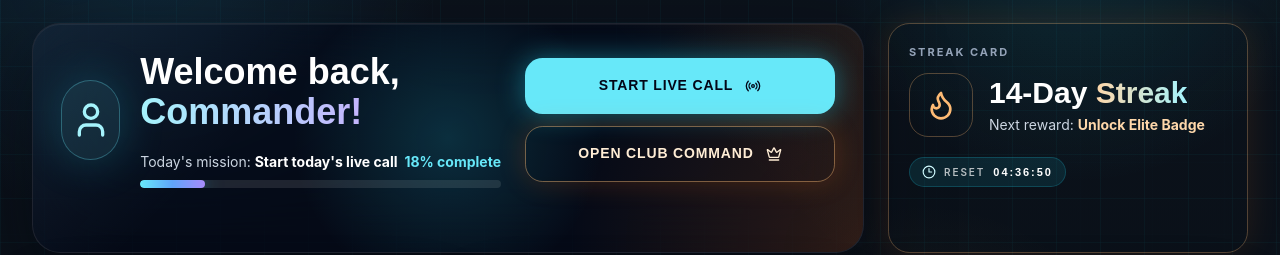
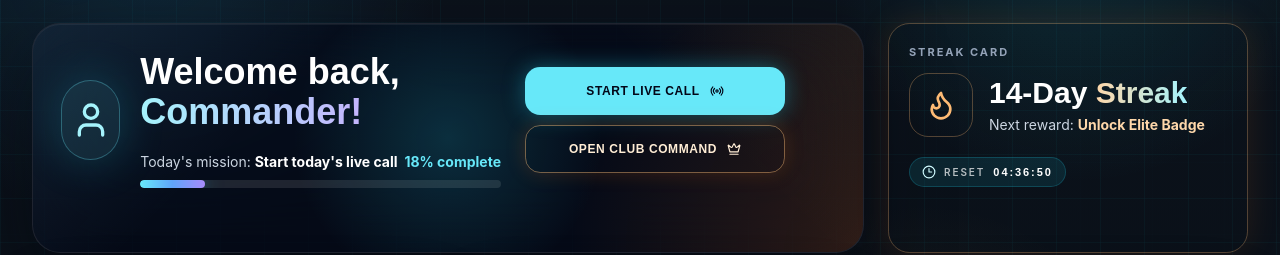
Before and after one commit to esportAdmin/arenax-z, a Next.js app: page /dashboard in a window 1280 px wide. Shown: the part 198-453 px from the top of the page. Built offline with nearby package versions, Linux system fonts and the light colour scheme; no server answers.

Commit message:
fix: reduce dashboard hero cta size

```diff
--- a/app/dashboard/page.tsx
+++ b/app/dashboard/page.tsx
@@ -275,22 +275,22 @@ export default function Page() {
                 </div>
               </div>
 
-              <div className="grid gap-3 sm:grid-cols-2 xl:grid-cols-1">
+              <div className="grid gap-2.5 sm:grid-cols-2 xl:max-w-[260px] xl:grid-cols-1">
                 <button
                   type="button"
                   onClick={() => router.push("/live-calls")}
-                  className="inline-flex min-h-14 items-center justify-center gap-3 whitespace-normal rounded-[1.1rem] bg-cyan-300 px-5 py-4 text-center font-display text-sm font-black uppercase leading-tight tracking-[0.06em] text-slate-950 shadow-[0_0_28px_rgba(34,211,238,0.45)] transition-transform hover:-translate-y-0.5 hover:bg-cyan-200"
+                  className="inline-flex min-h-11 items-center justify-center gap-2.5 whitespace-normal rounded-[0.95rem] bg-cyan-300 px-4 py-3 text-center font-display text-xs font-black uppercase leading-tight tracking-[0.05em] text-slate-950 shadow-[0_0_22px_rgba(34,211,238,0.38)] transition-transform hover:-translate-y-0.5 hover:bg-cyan-200 sm:min-h-12"
                 >
                   Start Live Call
-                  <Radio className="h-4 w-4" />
+                  <Radio className="h-3.5 w-3.5" />
                 </button>
                 <button
                   type="button"
                   onClick={() => router.push("/clubs")}
-                  className="inline-flex min-h-14 items-center justify-center gap-3 whitespace-normal rounded-[1.1rem] border border-orange-300/45 bg-orange-500/16 px-5 py-4 text-center font-display text-sm font-black uppercase leading-tight tracking-[0.06em] text-orange-100 shadow-[0_0_28px_rgba(249,115,22,0.2)] transition-transform hover:-translate-y-0.5 hover:bg-orange-500/24"
+                  className="inline-flex min-h-11 items-center justify-center gap-2.5 whitespace-normal rounded-[0.95rem] border border-orange-300/45 bg-orange-500/16 px-4 py-3 text-center font-display text-xs font-black uppercase leading-tight tracking-[0.05em] text-orange-100 shadow-[0_0_20px_rgba(249,115,22,0.18)] transition-transform hover:-translate-y-0.5 hover:bg-orange-500/24 sm:min-h-12"
                 >
                   Open Club Command
-                  <Crown className="h-4 w-4" />
+                  <Crown className="h-3.5 w-3.5" />
                 </button>
               </div>
             </div>
```
